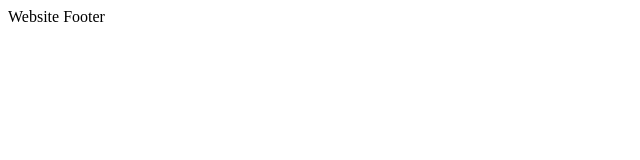
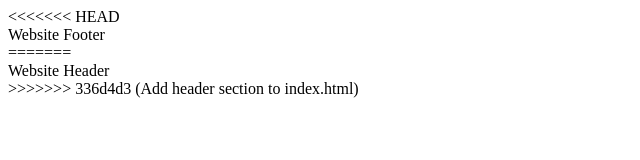
Before and after one commit to rappa-12/project-web-ku, a plain HTML site: page index.html in a window 1280 px wide. Shown: the whole page, without its empty margins (0-640 px from the left). Drawn offline with Linux system fonts and the light colour scheme.

Commit message:
Add header section to index.html

```diff
--- a/index.html
+++ b/index.html
@@ -6,8 +6,13 @@
     <title>Document</title>
 </head>
 <body>
+<<<<<<< HEAD
 
     <footer>Website Footer</footer>
+=======
+    <header>Website Header</header>
+
+>>>>>>> 336d4d3 (Add header section to index.html)
 
 </body>
 </html>
```
